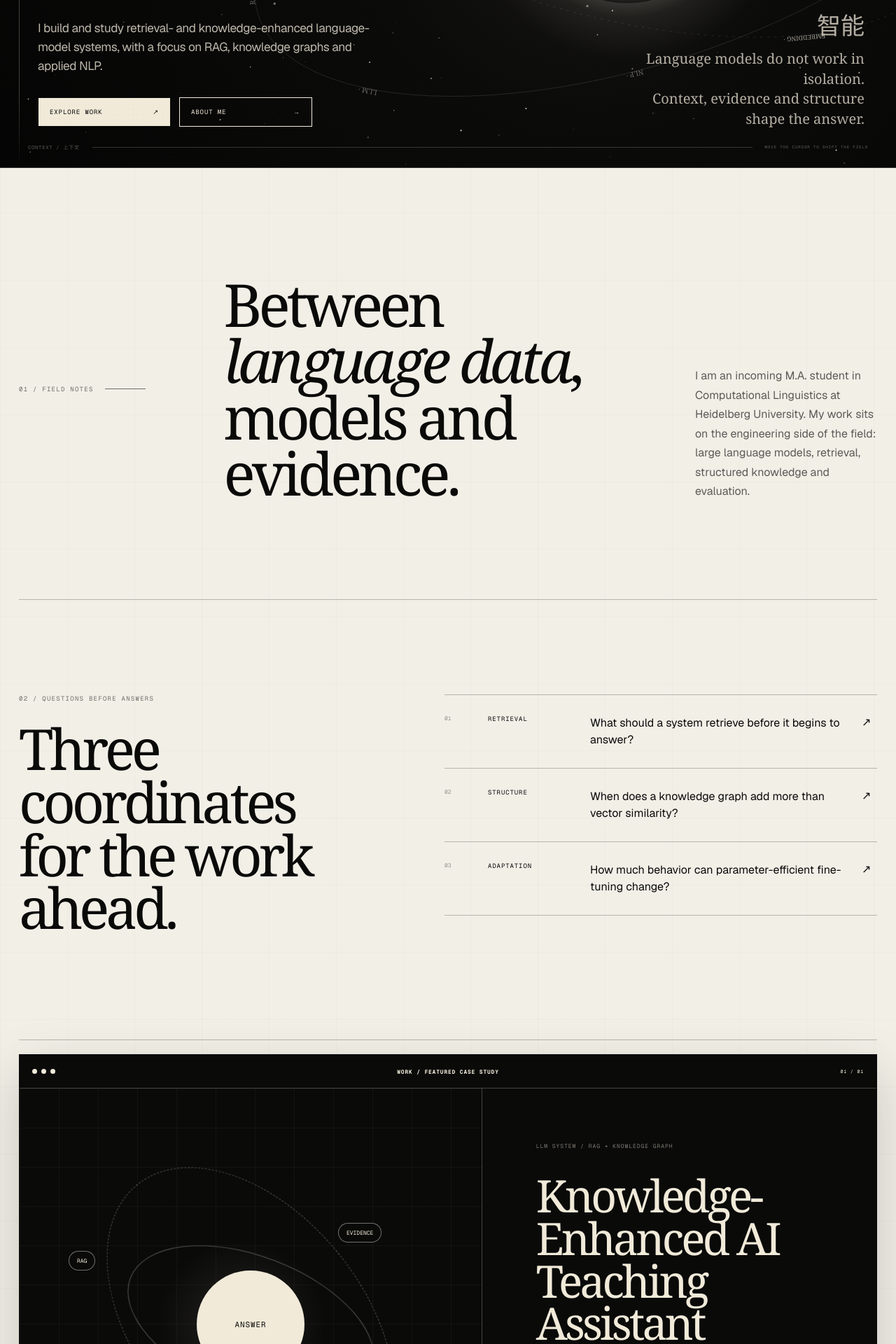
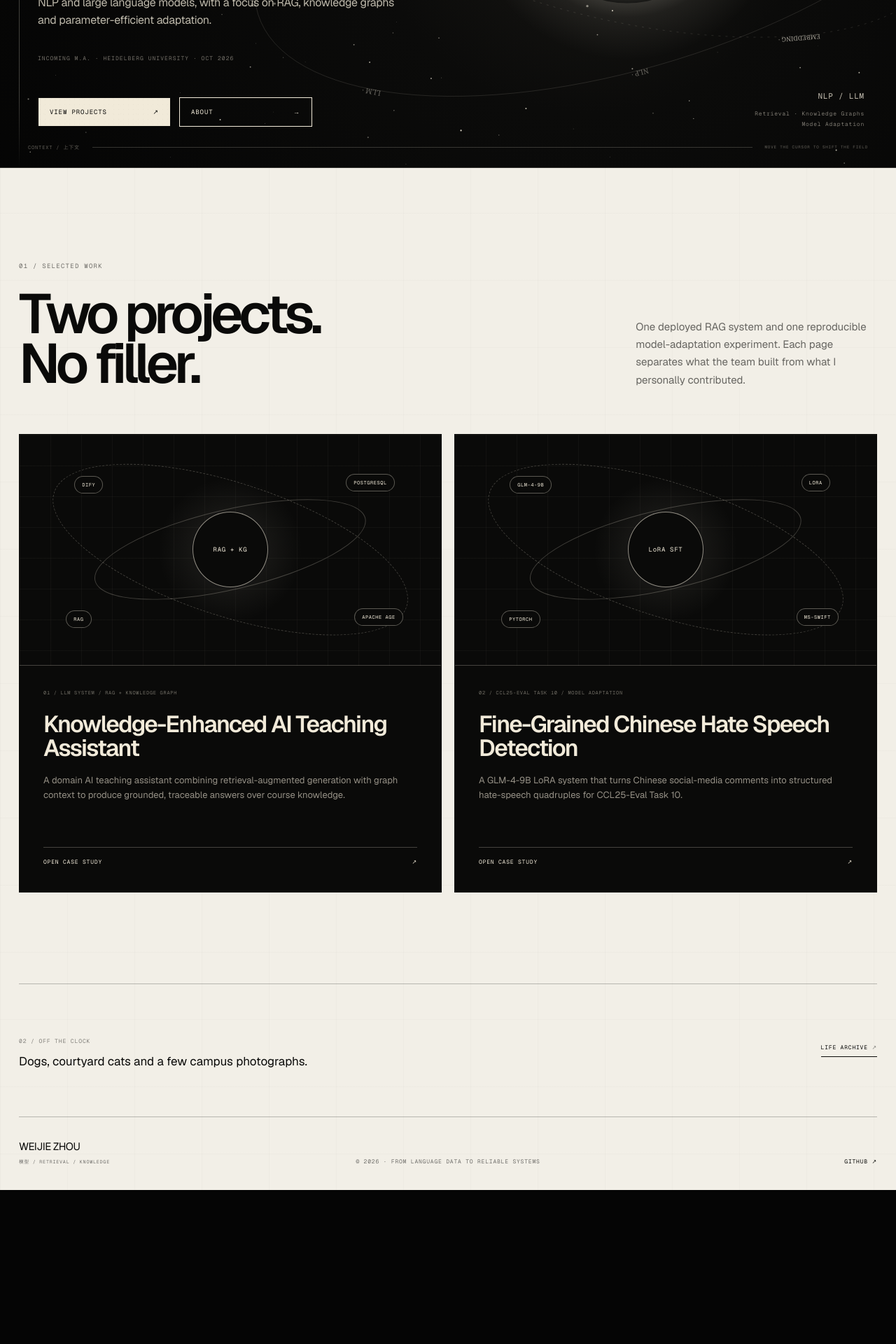
Before and after one commit to jimzhou03/jimzhou03.github.io, a Next.js app: page / in a window 1280 px wide. Shown: the part 560-2480 px from the top of the page at 70% size. After the commit the page ends 2260 px from the top, so only its background shows below. Built offline with nearby package versions, Linux system fonts and the light colour scheme.

Commit message:
Simplify homepage and refine typography

```diff
--- a/app/components/SiteHeader.tsx
+++ b/app/components/SiteHeader.tsx
@@ -1,7 +1,7 @@
 import Link from "next/link";
 
 const items = [
-  { id: "index", label: "Index", href: "/" },
+  { id: "index", label: "Home", href: "/" },
   { id: "work", label: "Work", href: "/projects" },
   { id: "life", label: "Life", href: "/life" },
   { id: "about", label: "About", href: "/about" },
--- a/app/orbital-archive.css
+++ b/app/orbital-archive.css
@@ -175,16 +175,16 @@ body {
   left: max(54px, calc((100vw - 1460px) / 2 + 38px));
   display: flex;
   flex-direction: column;
-  width: min(510px, 38vw);
+  width: min(570px, 43vw);
 }
 
 .orbital-hero-copy h1 {
   margin: 22px 0 26px;
-  font-family: var(--serif);
-  font-size: clamp(100px, 10.4vw, 176px);
-  font-weight: 400;
-  line-height: 0.68;
-  letter-spacing: -0.075em;
+  font-family: var(--font-sans);
+  font-size: clamp(86px, 9vw, 152px);
+  font-weight: 560;
+  line-height: 0.75;
+  letter-spacing: -0.082em;
 }
 
 .orbital-hero-copy h1::first-line {
@@ -192,12 +192,19 @@ body {
 }
 
 .orbital-intro {
-  max-width: 475px;
+  max-width: 520px;
   margin: auto 0 0;
   color: rgba(241, 234, 217, 0.78);
-  font-size: clamp(17px, 1.35vw, 22px);
-  line-height: 1.55;
-  letter-spacing: -0.025em;
+  font-size: clamp(16px, 1.18vw, 19px);
+  line-height: 1.58;
+  letter-spacing: -0.018em;
+}
+
+.hero-status {
+  margin: 18px 0 0;
+  color: rgba(241, 234, 217, 0.46);
+  font: 8px var(--font-mono);
+  letter-spacing: 0.13em;
 }
 
 .orbital-actions {
@@ -241,19 +248,19 @@ body {
   z-index: 4;
   right: max(45px, calc((100vw - 1460px) / 2 + 12px));
   bottom: 55px;
-  max-width: 360px;
-  margin: 0;
-  color: rgba(241, 234, 217, 0.74);
-  font-family: var(--serif);
-  font-size: 20px;
-  line-height: 1.42;
+  max-width: 330px;
+  margin: 0;
+  color: rgba(241, 234, 217, 0.5);
+  font: 8px/1.8 var(--font-mono);
+  letter-spacing: 0.1em;
   text-align: right;
 }
 
 .galaxy-caption span {
   display: block;
-  margin-bottom: 10px;
-  font-size: 34px;
+  margin-bottom: 7px;
+  color: rgba(241, 234, 217, 0.82);
+  font-size: 11px;
 }
 
 .hero-coordinate {
@@ -274,6 +281,180 @@ body {
 .hero-coordinate i {
   height: 1px;
   background: rgba(241, 234, 217, 0.2);
+}
+
+/* Compact homepage */
+.index-work {
+  padding: 125px 0 130px;
+  border-bottom: 1px solid var(--hairline);
+}
+
+.index-work > header {
+  display: grid;
+  grid-template-columns: 1fr minmax(280px, 0.45fr);
+  gap: clamp(55px, 9vw, 150px);
+  align-items: end;
+  margin-bottom: 65px;
+}
+
+.index-work > header h2 {
+  margin: 26px 0 0;
+  font-family: var(--font-sans);
+  font-size: clamp(54px, 6.2vw, 92px);
+  font-weight: 540;
+  line-height: 0.9;
+  letter-spacing: -0.075em;
+}
+
+.index-work > header > p {
+  margin: 0;
+  color: rgba(10, 10, 9, 0.6);
+  font-size: 15px;
+  line-height: 1.68;
+}
+
+.index-work-grid {
+  display: grid;
+  grid-template-columns: repeat(2, minmax(0, 1fr));
+  gap: 18px;
+}
+
+.index-work-card {
+  overflow: hidden;
+  color: var(--ivory);
+  background: var(--ink);
+  border: 1px solid var(--ink);
+}
+
+.index-project-orbit {
+  position: relative;
+  min-height: 330px;
+  overflow: hidden;
+  background:
+    radial-gradient(circle at center, rgba(241, 234, 217, 0.11), transparent 30%),
+    linear-gradient(rgba(241, 234, 217, 0.035) 1px, transparent 1px),
+    linear-gradient(90deg, rgba(241, 234, 217, 0.035) 1px, transparent 1px);
+  background-size: auto, 44px 44px, 44px 44px;
+  border-bottom: 1px solid var(--hairline-light);
+}
+
+.index-project-orbit > strong {
+  position: absolute;
+  top: 50%;
+  left: 50%;
+  z-index: 3;
+  display: grid;
+  place-items: center;
+  width: 108px;
+  aspect-ratio: 1;
+  border: 1px solid rgba(241, 234, 217, 0.58);
+  border-radius: 50%;
+  background: var(--ink);
+  font: 9px var(--font-mono);
+  letter-spacing: 0.08em;
+  transform: translate(-50%, -50%);
+}
+
+.orbit-line {
+  position: absolute;
+  top: 50%;
+  left: 50%;
+  border: 1px solid rgba(241, 234, 217, 0.24);
+  border-radius: 50%;
+  transform: translate(-50%, -50%) rotate(-13deg);
+}
+
+.orbit-line-a {
+  width: 66%;
+  height: 35%;
+}
+
+.orbit-line-b {
+  width: 88%;
+  height: 58%;
+  border-style: dashed;
+  transform: translate(-50%, -50%) rotate(18deg);
+}
+
+.orbit-label {
+  position: absolute;
+  z-index: 4;
+  padding: 7px 10px;
+  border: 1px solid rgba(241, 234, 217, 0.35);
+  border-radius: 999px;
+  background: var(--ink);
+  font: 7px var(--font-mono);
+  letter-spacing: 0.08em;
+}
+
+.orbit-label-1 { top: 18%; left: 13%; }
+.orbit-label-2 { top: 17%; right: 11%; }
+.orbit-label-3 { right: 9%; bottom: 17%; }
+.orbit-label-4 { bottom: 16%; left: 11%; }
+
+.index-work-copy {
+  padding: 34px 34px 38px;
+}
+
+.index-work-copy > p:first-child {
+  margin: 0;
+  color: rgba(241, 234, 217, 0.44);
+  font: 7px var(--font-mono);
+  letter-spacing: 0.1em;
+}
+
+.index-work-copy h3 {
+  margin: 24px 0 18px;
+  font-family: var(--font-sans);
+  font-size: clamp(28px, 2.6vw, 40px);
+  font-weight: 520;
+  line-height: 1.02;
+  letter-spacing: -0.05em;
+}
+
+.index-work-copy > p:nth-of-type(2) {
+  min-height: 76px;
+  margin: 0;
+  color: rgba(241, 234, 217, 0.6);
+  font-size: 13px;
+  line-height: 1.65;
+}
+
+.index-work-copy > a {
+  display: flex;
+  justify-content: space-between;
+  margin-top: 30px;
+  padding-top: 15px;
+  border-top: 1px solid var(--hairline-light);
+  font: 8px var(--font-mono);
+  letter-spacing: 0.1em;
+}
+
+.index-life {
+  display: flex;
+  justify-content: space-between;
+  gap: 50px;
+  align-items: center;
+  padding: 68px 0;
+}
+
+.index-life span {
+  color: rgba(10, 10, 9, 0.48);
+  font: 8px var(--font-mono);
+  letter-spacing: 0.11em;
+}
+
+.index-life p {
+  margin: 10px 0 0;
+  font-size: 17px;
+}
+
+.index-life > a {
+  flex: 0 0 auto;
+  padding-bottom: 8px;
+  border-bottom: 1px solid currentColor;
+  font: 8px var(--font-mono);
+  letter-spacing: 0.1em;
 }
 
 .editorial-intro {
@@ -1516,12 +1697,15 @@ body {
 
 @media (max-width: 1100px) {
   .orbital-hero-copy {
-    width: 44vw;
+    width: 48vw;
   }
 
   .galaxy-caption {
     max-width: 300px;
-    font-size: 17px;
+  }
+
+  .index-work > header {
+    grid-template-columns: 1fr 0.55fr;
   }
 
   .editorial-intro,
@@ -1641,14 +1825,21 @@ body {
 
   .orbital-hero-copy h1 {
     margin-top: 14px;
-    font-size: clamp(82px, 28vw, 122px);
-    line-height: 0.72;
+    font-size: clamp(72px, 24vw, 104px);
+    line-height: 0.78;
   }
 
   .orbital-intro {
-    max-width: 78%;
+    max-width: 86%;
     margin-top: 16px;
     font-size: 15px;
+  }
+
+  .hero-status {
+    max-width: 85%;
+    margin-top: 12px;
+    font-size: 6px;
+    line-height: 1.6;
   }
 
   .orbital-actions {
@@ -1666,11 +1857,10 @@ body {
     right: 20px;
     bottom: 68px;
     max-width: 270px;
-    font-size: 15px;
   }
 
   .galaxy-caption span {
-    font-size: 27px;
+    font-size: 9px;
   }
 
   .hero-coordinate {
@@ -1687,6 +1877,7 @@ body {
   .question-observatory,
   .life-preview,
   .home-closing,
+  .index-work,
   .work-index,
   .photo-archive,
   .about-story-grid,
@@ -1699,6 +1890,49 @@ body {
     padding-bottom: 90px;
   }
 
+  .index-work > header,
+  .index-work-grid {
+    grid-template-columns: 1fr;
+  }
+
+  .index-work > header {
+    gap: 28px;
+    margin-bottom: 42px;
+  }
+
+  .index-work > header h2 {
+    font-size: 15vw;
+  }
+
+  .index-work-grid {
+    gap: 14px;
+  }
+
+  .index-project-orbit {
+    min-height: 280px;
+  }
+
+  .index-work-copy {
+    padding: 28px 22px 32px;
+  }
+
+  .index-work-copy h3 {
+    font-size: 9vw;
+  }
+
+  .index-work-copy > p:nth-of-type(2) {
+    min-height: 0;
+  }
+
+  .index-life {
+    align-items: flex-start;
+    padding: 50px 0;
+  }
+
+  .index-life p {
+    font-size: 14px;
+  }
+
   .editorial-intro,
   .home-closing,
   .future-work-panel,
--- a/app/page.tsx
+++ b/app/page.tsx
@@ -1,14 +1,7 @@
 import Link from "next/link";
 import LanguageGalaxy from "./LanguageGalaxy";
 import SiteFrame from "./components/SiteFrame";
-import { featuredProject } from "../content/projects";
-import { lifeEntries } from "../content/life";
-
-const researchQuestions = [
-  ["01", "RETRIEVAL", "What should a system retrieve before it begins to answer?"],
-  ["02", "STRUCTURE", "When does a knowledge graph add more than vector similarity?"],
-  ["03", "ADAPTATION", "How much behavior can parameter-efficient fine-tuning change?"],
-];
+import { projects } from "../content/projects";
 
 export default function Home() {
   return (
@@ -25,19 +18,22 @@ export default function Home() {
           <p className="eyebrow">HELLO, I&apos;M</p>
           <h1>Weijie<br />Zhou</h1>
           <p className="orbital-intro">
-            I build and study retrieval- and knowledge-enhanced language-model
-            systems, with a focus on RAG, knowledge graphs and applied NLP.
+            NLP and large language models, with a focus on RAG, knowledge
+            graphs and parameter-efficient adaptation.
+          </p>
+          <p className="hero-status">
+            INCOMING M.A. · HEIDELBERG UNIVERSITY · OCT 2026
           </p>
           <div className="orbital-actions">
-            <Link href="/projects">EXPLORE WORK <span>↗</span></Link>
-            <Link href="/about">ABOUT ME <span>→</span></Link>
+            <Link href="/projects">VIEW PROJECTS <span>↗</span></Link>
+            <Link href="/about">ABOUT <span>→</span></Link>
           </div>
         </div>
 
         <p className="galaxy-caption">
-          <span>智能</span>
-          Language models do not work in isolation.<br />
-          Context, evidence and structure shape the answer.
+          <span>NLP / LLM</span>
+          Retrieval · Knowledge Graphs<br />
+          Model Adaptation
         </p>
 
         <div className="hero-coordinate">
@@ -47,110 +43,52 @@ export default function Home() {
         </div>
       </section>
 
-      <section className="editorial-intro">
-        <div className="section-marker">
-          <span>01 / FIELD NOTES</span>
-          <i />
-        </div>
-        <div>
-          <p className="display-serif">
-            Between <em>language data</em>, models and evidence.
+      <section className="index-work">
+        <header>
+          <div>
+            <p className="section-marker">01 / SELECTED WORK</p>
+            <h2>Two projects.<br />No filler.</h2>
+          </div>
+          <p>
+            One deployed RAG system and one reproducible model-adaptation
+            experiment. Each page separates what the team built from what I
+            personally contributed.
           </p>
-          <p>
-            I am an incoming M.A. student in Computational Linguistics at
-            Heidelberg University. My work sits on the engineering side of the
-            field: large language models, retrieval, structured knowledge and
-            evaluation.
-          </p>
-        </div>
-      </section>
-
-      <section className="question-observatory">
-        <header>
-          <p className="section-marker">02 / QUESTIONS BEFORE ANSWERS</p>
-          <h2>Three coordinates<br />for the work ahead.</h2>
         </header>
-        <div className="question-orbits">
-          {researchQuestions.map(([number, label, question]) => (
-            <article key={number}>
-              <span>{number}</span>
-              <strong>{label}</strong>
-              <p>{question}</p>
-              <i>↗</i>
+        <div className="index-work-grid">
+          {projects.map((project, index) => (
+            <article className="index-work-card" key={project.slug}>
+              <div className="index-project-orbit" aria-hidden="true">
+                <i className="orbit-line orbit-line-a" />
+                <i className="orbit-line orbit-line-b" />
+                <strong>
+                  {project.slug === "ai-teaching-assistant" ? "RAG + KG" : "LoRA SFT"}
+                </strong>
+                {project.tags.slice(0, 4).map((tag, tagIndex) => (
+                  <span className={`orbit-label orbit-label-${tagIndex + 1}`} key={tag}>
+                    {tag}
+                  </span>
+                ))}
+              </div>
+              <div className="index-work-copy">
+                <p>0{index + 1} / {project.category}</p>
+                <h3>{project.title}</h3>
+                <p>{project.summary}</p>
+                <Link href={`/projects/${project.slug}`}>
+                  OPEN CASE STUDY <span>↗</span>
+                </Link>
+              </div>
             </article>
           ))}
         </div>
       </section>
 
-      <section className="featured-window">
-        <div className="window-bar">
-          <span><i /><i /><i /></span>
-          <b>WORK / FEATURED CASE STUDY</b>
-          <small>01 / 01</small>
+      <section className="index-life">
+        <div>
+          <span>02 / OFF THE CLOCK</span>
+          <p>Dogs, courtyard cats and a few campus photographs.</p>
         </div>
-        <div className="featured-window-body">
-          <div className="project-orbit-visual" aria-hidden="true">
-            <span className="project-core">ANSWER</span>
-            <span className="project-node node-a">RAG</span>
-            <span className="project-node node-b">KG</span>
-            <span className="project-node node-c">EVIDENCE</span>
-            <i className="project-ring ring-a" />
-            <i className="project-ring ring-b" />
-          </div>
-          <div className="featured-copy">
-            <p>{featuredProject.category}</p>
-            <h2>{featuredProject.title}</h2>
-            <blockquote>“{featuredProject.question}”</blockquote>
-            <div>
-              {featuredProject.tags.map((tag) => <span key={tag}>{tag}</span>)}
-            </div>
-            <Link href={`/projects/${featuredProject.slug}`}>
-              READ THE CASE STUDY <span>↗</span>
-            </Link>
-          </div>
-        </div>
-      </section>
-
-      <section className="life-preview">
-        <header>
-          <div className="section-marker">
-            <span>03 / LIFE ARCHIVE</span>
-            <i />
-          </div>
-          <h2>Not everything meaningful<br />happens in a terminal.</h2>
-          <Link href="/life">OPEN THE ARCHIVE ↗</Link>
-        </header>
-
-        <div className="life-preview-grid">
-          {lifeEntries.map((entry, index) => (
-            <figure className={`life-preview-card life-card-${index + 1}`} key={entry.id}>
-              <div className="photo-waiting">
-                <span>{entry.id}</span>
-                <b>PHOTOGRAPH<br />COMING NEXT</b>
-              </div>
-              <figcaption>
-                <strong>{entry.category}</strong>
-                <span>{entry.title}</span>
-              </figcaption>
-            </figure>
-          ))}
-        </div>
-      </section>
-
-      <section className="home-closing">
-        <p className="section-marker">04 / A LIVING INDEX</p>
-        <h2>
-          Building language systems,<br />
-          <em>one grounded answer</em><br />
-          at a time.
-        </h2>
-        <div>
-          <p>
-            This site will grow with the work: one reproducible experiment, one
-            honest system case study and one small photograph at a time.
-          </p>
-          <Link href="/about">CONTINUE TO ABOUT <span>→</span></Link>
-        </div>
+        <Link href="/life">LIFE ARCHIVE <span>↗</span></Link>
       </section>
     </SiteFrame>
   );
--- a/content/projects.ts
+++ b/content/projects.ts
@@ -24,7 +24,7 @@ export const projects: Project[] = [
     question:
       "When does structured knowledge add something that semantic retrieval alone cannot?",
     role: "WORKFLOW · GRAPH · BACKEND · DEPLOYMENT",
-    tags: ["DIFY", "RAG", "APACHE AGE", "POSTGRESQL", "LLM"],
+    tags: ["DIFY", "POSTGRESQL", "APACHE AGE", "RAG", "LLM"],
     featured: true,
     order: 1,
   },
@@ -39,7 +39,7 @@ export const projects: Project[] = [
     question:
       "Can parameter-efficient adaptation make a 9B language model reliably produce a strict structured output?",
     role: "MODEL SELECTION · TRAINING · PROMPT ITERATION",
-    tags: ["GLM-4-9B", "LORA", "MS-SWIFT", "CHINESE NLP"],
+    tags: ["GLM-4-9B", "LORA", "MS-SWIFT", "PYTORCH", "CHINESE NLP"],
     featured: false,
     order: 2,
   },
```
Also changed, not shown: app/projects/page.tsx (+3 -12 lines).
